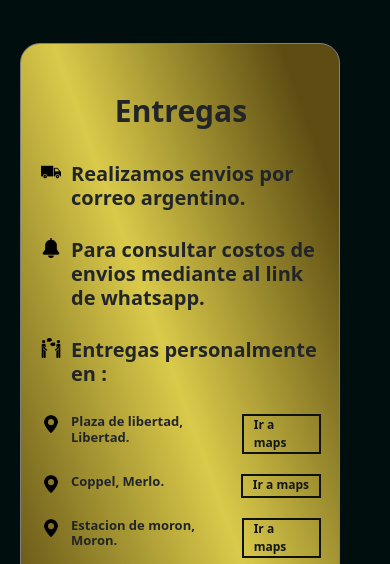
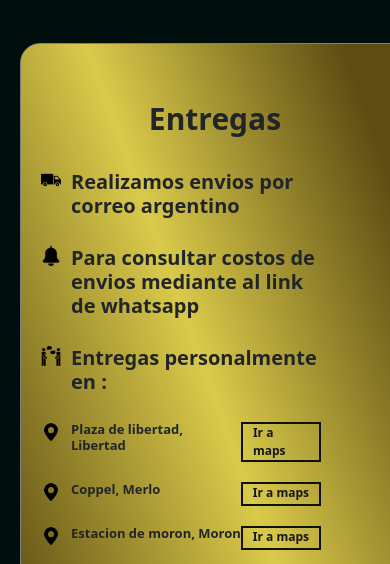
Before and after one commit to carlavillagra1/rockiandosport, a website: page paginas/entrega.html in a window 390 px wide. Shown: the part 97-661 px from the top of the page. Drawn offline with nearby package versions, Linux system fonts and the light colour scheme.

Commit message:
todo funcionando

```diff
--- a/paginas/entrega.html
+++ b/paginas/entrega.html
@@ -47,12 +47,12 @@
           <h6>Entregas</h6>
           <div class="hijoEntrega">
         <img src="../img/camion-de-carga.png" alt="camion de carga">
-           <h4> Realizamos envios por correo argentino.</h4>
+           <h4> Realizamos envios por correo argentino</h4>
           </div>
           <div class="hijoEntrega">
         <img src="../img/campana.png" alt="campana">
            <h4> Para consultar costos de envios mediante al link de
-            whatsapp.
+            whatsapp
            </h4>
           </div>
            <div class="hijoEntrega">
@@ -62,17 +62,17 @@
            <div class="hijoEntrega">
            <img src="../img/ubicacion.png" alt="ubicacion">
            <div class="puntos">
-           <h5> Plaza de libertad, Libertad.</h5> <a href="https://goo.gl/maps/txTQJgNbkSw78QKs8" target="_blank">Ir a maps</a> </div>
+           <h5> Plaza de libertad, Libertad</h5> <a href="https://goo.gl/maps/txTQJgNbkSw78QKs8" target="_blank">Ir a maps</a> </div>
            </div>
            <div class="hijoEntrega">
            <img src="../img/ubicacion.png" alt="ubicacion">
             <div class="puntos">
-            <h5>Coppel, Merlo.</h5> <a href="https://goo.gl/maps/iEMk6TV77EKZreAh8" target="_blank">Ir a maps</a> </div>
+            <h5>Coppel, Merlo</h5> <a href="https://goo.gl/maps/iEMk6TV77EKZreAh8" target="_blank">Ir a maps</a> </div>
            </div>
             <div class="hijoEntrega">
            <img src="../img/ubicacion.png" alt="ubicacion">
            <div class="puntos">
-            <h5>Estacion de moron, Moron.</h5> <a href="https://goo.gl/maps/sfwH5odsXLvkzjZ4A" target="_blank">Ir a maps</a></div>
+            <h5>Estacion de moron, Moron</h5> <a href="https://goo.gl/maps/sfwH5odsXLvkzjZ4A" target="_blank">Ir a maps</a></div>
            </div>
         <div class="hijoredes">
         <img src="../img/logoig.png" alt="logo instagram">
--- a/scss/estilos.scss
+++ b/scss/estilos.scss
@@ -1168,7 +1168,7 @@ body{
                 flex-direction: column;
                 justify-content: center;
                 flex-wrap: wrap;
-                width: 320px;
+                width: 390px;
                 border: solid 1px gray;
                 border-radius: 20px;
                 height: 610px;
```
Also changed, not shown: css/estilos.css.
